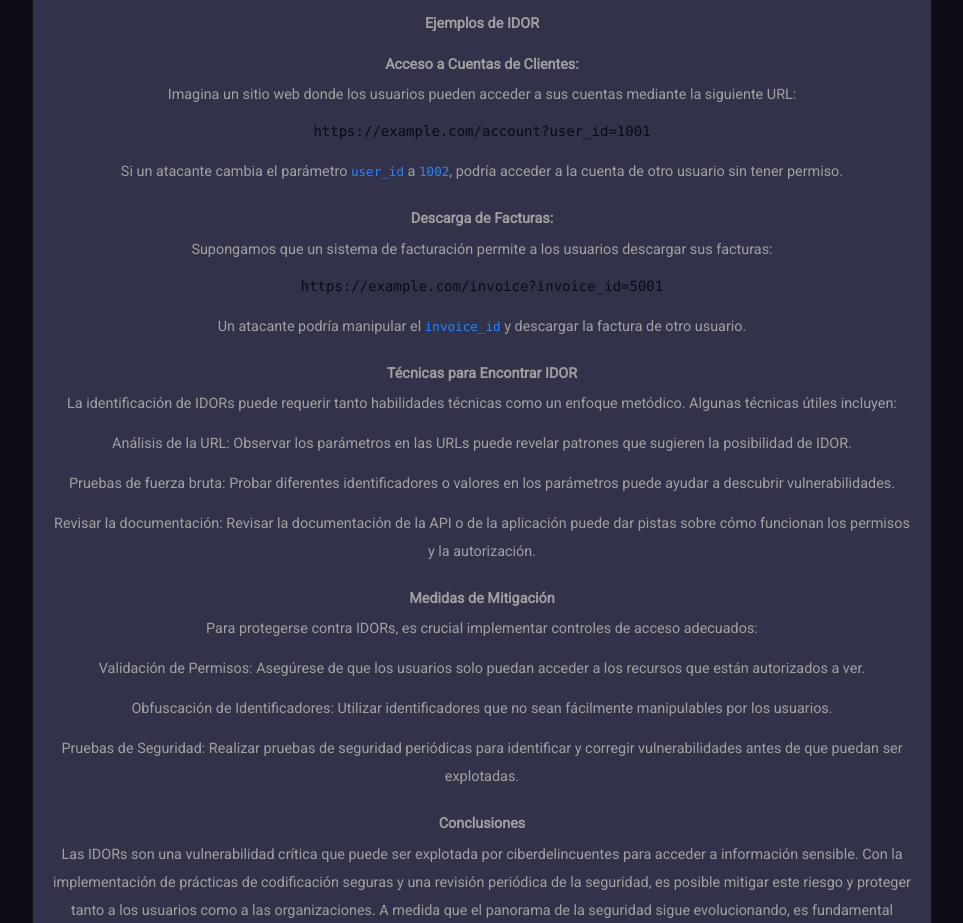
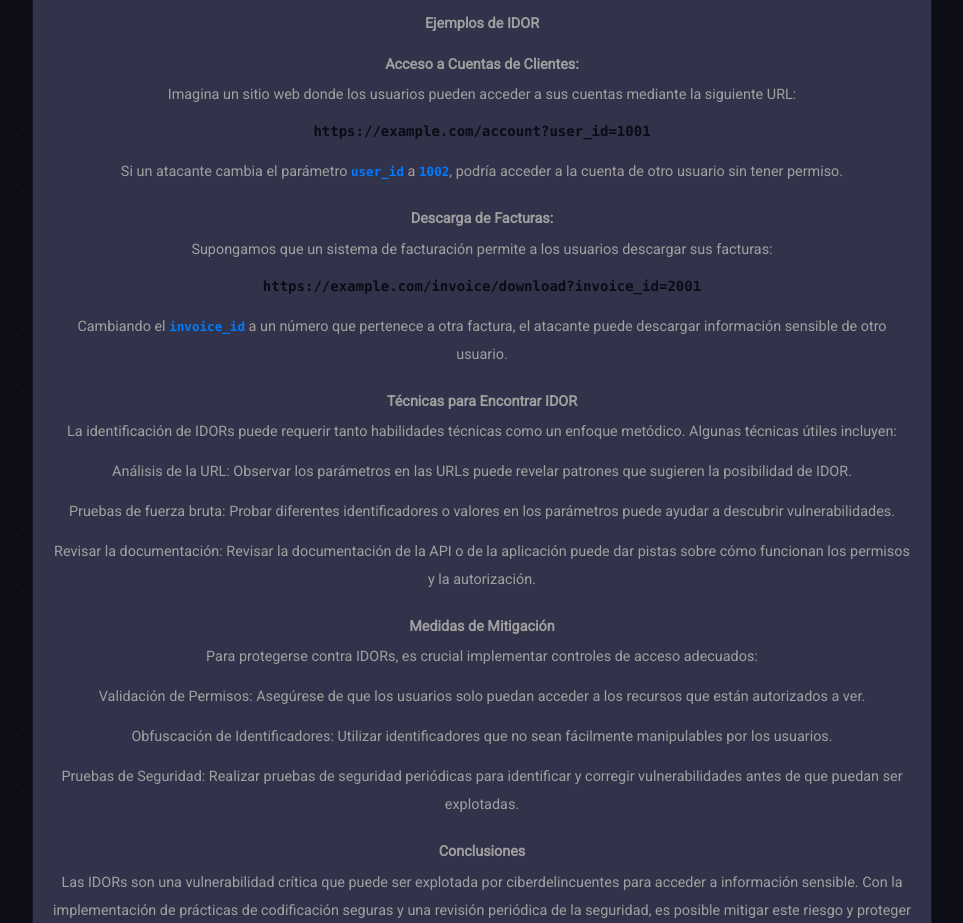
Before and after one commit to mila-cybersecurity/ethicalhack, a plain HTML site: page blog/entrada1.html in a window 1280 px wide. Shown: the part 1240-2163 px from the top of the page, without its empty margins (158-1121 px from the left). Drawn offline with nearby package versions, Linux system fonts and the light colour scheme; a script that the page names is missing; a web font is replaced by a local one.

Commit message:
Update entrada1.html

```diff
--- a/blog/entrada1.html
+++ b/blog/entrada1.html
@@ -40,6 +40,12 @@
         }
         .text-grey {
             font-size: 0.9rem; /* Smaller text for body content */
+        }
+
+        /* Styling for code and URLs */
+        code {
+            color: #007bff; /* Blue color for code elements */
+            font-weight: bold; /* Bold font for emphasis */
         }
 
         /* Full width card */
@@ -146,8 +152,8 @@
 
                     <h4 class="mt-4 text-grey" style="font-weight: bold;">Descarga de Facturas:</h4>
                     <p class="card-title text-grey text-spacey"> Supongamos que un sistema de facturación permite a los usuarios descargar sus facturas:</p>
-                    <pre><code class="bash">https://example.com/invoice?invoice_id=5001</code></pre>
-                    <p class="card-title text-grey text-spacey"> Un atacante podría manipular el <code>invoice_id</code> y descargar la factura de otro usuario.</p>
+                    <pre><code class="bash">https://example.com/invoice/download?invoice_id=2001</code></pre>
+                    <p class="card-title text-grey text-spacey"> Cambiando el <code>invoice_id</code> a un número que pertenece a otra factura, el atacante puede descargar información sensible de otro usuario.</p>
 
                     <h4 class="mt-4 text-grey" style="font-weight: bold;">Técnicas para Encontrar IDOR</h4>
                     <p class="card-title text-grey text-spacey"> La identificación de IDORs puede requerir tanto habilidades técnicas como un enfoque metódico. Algunas técnicas útiles incluyen:</p>
```
